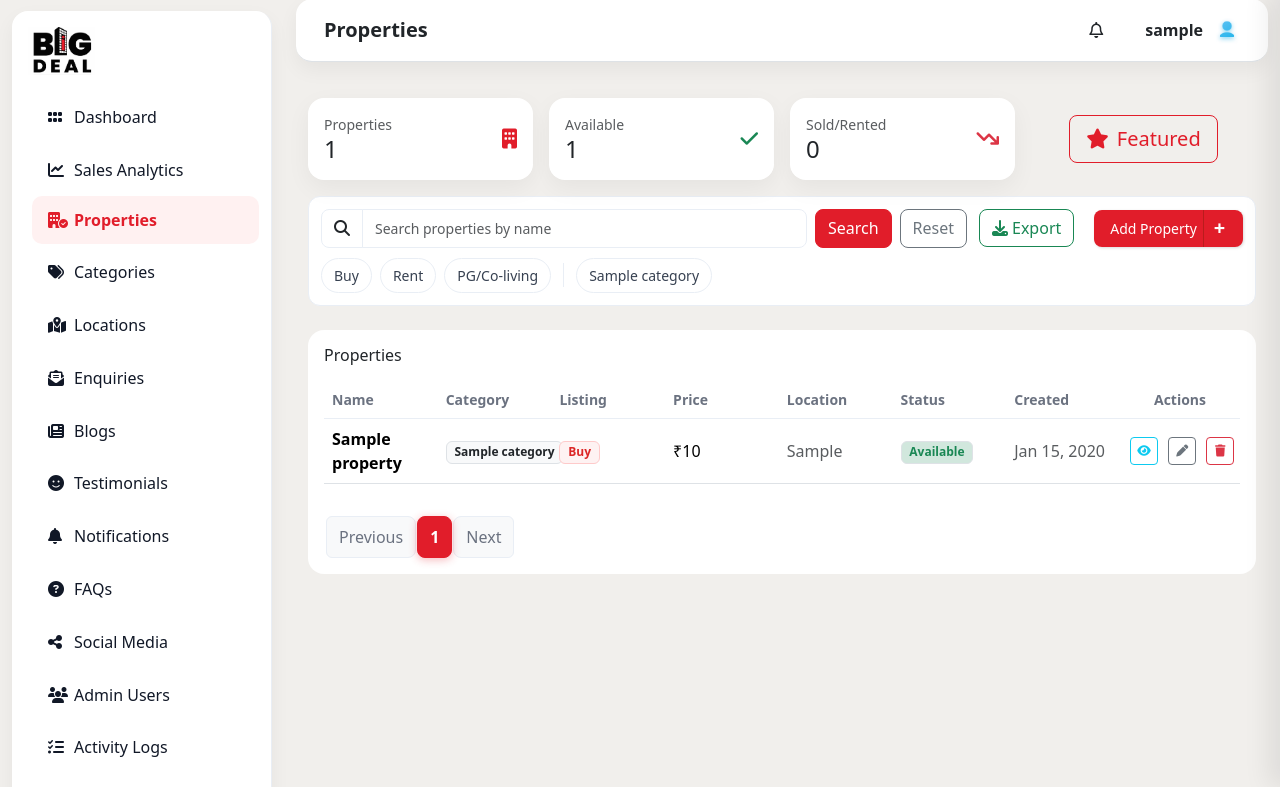
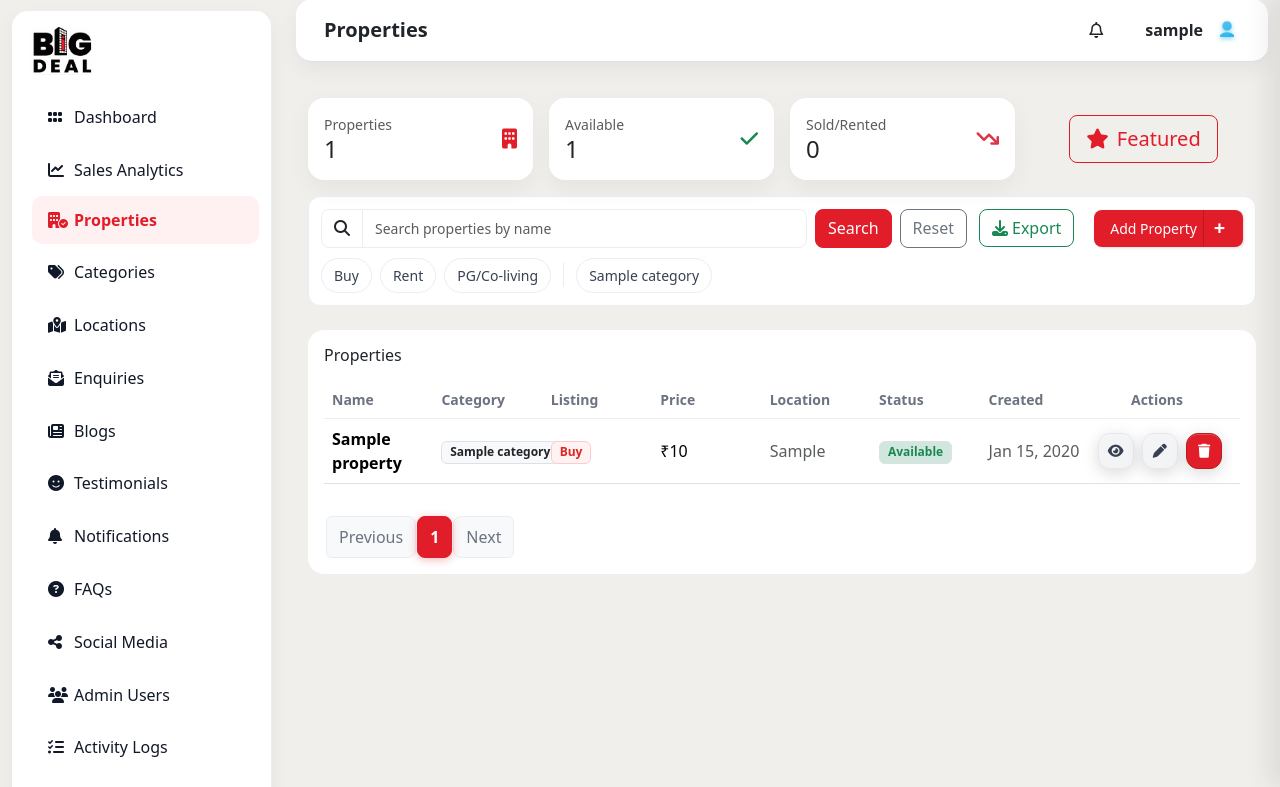
Before and after one commit to mausooq/BIG-DEAL, a PHP site: page /admin/properties/index.php in a window 1280 px wide. Shown: the part 13-800 px from the top of the page. Run offline with PHP 8.4, Linux system fonts and the light colour scheme; the visitor is signed in with stand-in values (Sample User, id 1); tables that the repository leaves empty hold one stand-in row (values such as "Sample post").

Commit message:
Updated Button color

```diff
--- a/admin/properties/index.php
+++ b/admin/properties/index.php
@@ -146,7 +146,7 @@ $properties = $stmt ? $stmt->get_result() : $mysqli->query("SELECT p.id, p.title
         /* Actions column - fully integrated with table */
         .actions-header{
             position:sticky;
-            right:0;
+            right:8px;
             background:white;
             z-index:10;
             text-align:center;
@@ -156,12 +156,12 @@ $properties = $stmt ? $stmt->get_result() : $mysqli->query("SELECT p.id, p.title
         }
         .actions-cell{
             position:sticky;
-            right:0;
+            right:8px;
             background:white;
             z-index:10;
             padding:8px 8px !important;
-            min-width:120px;
-            max-width:120px;
+            min-width:150px;
+            max-width:150px;
             text-align:center;
             vertical-align:middle;
             border-left:1px solid var(--line);
@@ -269,8 +269,8 @@ $properties = $stmt ? $stmt->get_result() : $mysqli->query("SELECT p.id, p.title
             .drawer-image{ height:200px; object-fit:contain; }
             .drawer-image-gallery{ gap:6px; }
             .drawer-image-thumb{ width:70px; height:70px; }
-            .actions-header, .actions-cell{ min-width:100px; }
-            .actions-cell .btn{ width:24px; height:24px; font-size:0.7rem; margin:0 1px; }
+            .actions-header, .actions-cell{ min-width:140px; }
+            .actions-cell .modern-btn{ width:32px; height:32px; font-size:0.7rem; margin:0 1px; }
         }
 
         /* High zoom level stability */
@@ -315,6 +315,128 @@ $properties = $stmt ? $stmt->get_result() : $mysqli->query("SELECT p.id, p.title
         }
         /* Button consistency */
         .btn{ border-radius:8px; font-weight:500; }
+
+        /* Modern Animated Action Buttons */
+        .modern-btn {
+            width: 36px;
+            height: 36px;
+            border: none;
+            border-radius: 12px;
+            cursor: pointer;
+            position: relative;
+            overflow: hidden;
+            transition: all 0.4s cubic-bezier(0.175, 0.885, 0.32, 1.275);
+            backdrop-filter: blur(10px);
+            box-shadow:
+                0 4px 16px rgba(0, 0, 0, 0.15),
+                inset 0 1px 0 rgba(255, 255, 255, 0.2);
+            display: inline-flex;
+            align-items: center;
+            justify-content: center;
+            font-size: 14px;
+            margin: 0 2px;
+        }
+
+        .modern-btn::before {
+            content: '';
+            position: absolute;
+            top: 0;
+            left: -100%;
+            width: 100%;
+            height: 100%;
+            background: linear-gradient(90deg, transparent, rgba(255, 255, 255, 0.3), transparent);
+            transition: left 0.6s;
+        }
+
+        .modern-btn:hover::before {
+            left: 100%;
+        }
+
+        .modern-btn:hover {
+            transform: translateY(-2px) scale(1.05);
+            box-shadow:
+                0 8px 24px rgba(0, 0, 0, 0.2),
+                inset 0 1px 0 rgba(255, 255, 255, 0.3);
+        }
+
+        .modern-btn:active {
+            transform: translateY(-1px) scale(1.02);
+            transition: all 0.1s ease;
+        }
+
+        /* View Button - Neutral grey */
+        .view-btn {
+            background: #f3f4f6; /* grey-100 */
+            color: #374151;      /* grey-700 */
+            border: 1px solid #e5e7eb; /* grey-200 */
+        }
+
+        .view-btn:hover {
+            background: #e5e7eb; /* grey-200 */
+            border-color: #d1d5db; /* grey-300 */
+            color: #374151;
+        }
+
+        /* Edit Button - Neutral grey */
+        .edit-btn {
+            background: #f3f4f6; /* grey-100 */
+            color: #374151;      /* grey-700 */
+            border: 1px solid #e5e7eb; /* grey-200 */
+        }
+
+        .edit-btn:hover {
+            background: #e5e7eb; /* grey-200 */
+            border-color: #d1d5db; /* grey-300 */
+            color: #374151;
+        }
+
+        /* Delete Button - Solid theme red */
+        .delete-btn {
+            background: var(--primary);
+            color: #ffffff;
+            border: 1px solid var(--primary-600);
+        }
+
+        .delete-btn:hover {
+            background: var(--primary-600);
+            border-color: var(--primary-600);
+            color: #ffffff;
+        }
+
+        /* Icon animations */
+        .modern-btn .icon {
+            transition: all 0.3s ease;
+        }
+
+        .modern-btn:hover .icon {
+            transform: scale(1.2) rotate(5deg);
+        }
+
+        .delete-btn:hover .icon {
+            transform: scale(1.2) rotate(-5deg);
+        }
+
+        /* Ripple effect */
+        .ripple {
+            position: absolute;
+            border-radius: 50%;
+            background: rgba(255, 255, 255, 0.4);
+            transform: scale(0);
+            animation: ripple-animation 0.6s linear;
+            pointer-events: none;
+        }
+
+        @keyframes ripple-animation {
+            to {
+                transform: scale(4);
+                opacity: 0;
+            }
+        }
+
+        /* Glow effect on hover */
+        .modern-btn:hover {
+            filter: drop-shadow(0 0 12px rgba(255, 255, 255, 0.3));
+        }
         .btn-sm{ padding:0.5rem 1rem; font-size:0.875rem; }
         .btn-primary{ background-color: var(--primary); border-color: var(--primary); }
         .btn-primary:hover, .btn-primary:focus{ background-color: var(--primary-600); border-color: var(--primary-600); }
@@ -524,7 +646,7 @@ $properties = $stmt ? $stmt->get_result() : $mysqli->query("SELECT p.id, p.title
                                     <th style="min-width:150px;">Location</th>
                                     <th style="min-width:100px;">Status</th>
                                     <th style="min-width:100px;">Created</th>
-                                    <th class="actions-header" style="min-width:120px; width:120px;">Actions</th>
+                                    <th class="actions-header" style="min-width:150px; width:150px;">Actions</th>
                                 </tr>
                             </thead>
                             <tbody>
@@ -565,9 +687,15 @@ $properties = $stmt ? $stmt->get_result() : $mysqli->query("SELECT p.id, p.title
                                     </td>
                                     <td class="text-muted"><?php echo $row['created_at']; ?></td>
                                     <td class="text-end actions-cell">
-                                        <button class="btn btn-sm btn-outline-info btn-view me-1" title="View Property"><i class="fa-solid fa-eye"></i></button>
-                                        <a href="edit.php?id=<?php echo (int)$row['id']; ?>" class="btn btn-sm btn-outline-secondary me-1" title="Edit Property"><i class="fa-solid fa-pen"></i></a>
-                                        <button class="btn btn-sm btn-outline-danger btn-delete" data-bs-toggle="modal" data-bs-target="#deletePropertyModal" title="Delete Property"><i class="fa-solid fa-trash"></i></button>
+                                        <button class="modern-btn view-btn btn-view" title="View Property" data-property-id="<?php echo (int)$row['id']; ?>">
+                                            <span class="icon"><i class="fa-solid fa-eye"></i></span>
+                                        </button>
+                                        <a href="edit.php?id=<?php echo (int)$row['id']; ?>" class="modern-btn edit-btn" title="Edit Property">
+                                            <span class="icon"><i class="fa-solid fa-pen"></i></span>
+                                        </a>
+                                        <button class="modern-btn delete-btn btn-delete" data-bs-toggle="modal" data-bs-target="#deletePropertyModal" title="Delete Property" data-property-id="<?php echo (int)$row['id']; ?>">
+                                            <span class="icon"><i class="fa-solid fa-trash"></i></span>
+                                        </button>
                                     </td>
                                 </tr>
                                 <?php endwhile; ?>
@@ -1080,6 +1208,46 @@ $properties = $stmt ? $stmt->get_result() : $mysqli->query("SELECT p.id, p.title
             }
             drawerCache.clear();
         });
+
+        // Modern Button Ripple Effect
+        function createRipple(event) {
+            const button = event.currentTarget;
+            const circle = document.createElement('span');
+            const diameter = Math.max(button.clientWidth, button.clientHeight);
+            const radius = diameter / 2;
+
+            circle.style.width = circle.style.height = `${diameter}px`;
+            circle.style.left = `${event.clientX - button.offsetLeft - radius}px`;
+            circle.style.top = `${event.clientY - button.offsetTop - radius}px`;
+            circle.classList.add('ripple');
+
+            const ripple = button.querySelector('.ripple');
+            if (ripple) {
+                ripple.remove();
+            }
+
+            button.appendChild(circle);
+        }
+
+        // Add event listeners for ripple effect to modern buttons
+        document.addEventListener('DOMContentLoaded', function() {
+            document.querySelectorAll('.modern-btn').forEach(btn => {
+                btn.addEventListener('click', createRipple);
+            });
+        });
+
+        // Enhanced button click animations
+        document.addEventListener('click', function(event) {
+            const modernBtn = event.target.closest('.modern-btn');
+            if (modernBtn) {
+                modernBtn.style.animation = 'none';
+                modernBtn.style.transform = 'scale(0.95)';
+                setTimeout(() => {
+                    modernBtn.style.animation = '';
+                    modernBtn.style.transform = '';
+                }, 150);
+            }
+        });
     </script>
 </body>
 </html>
```
